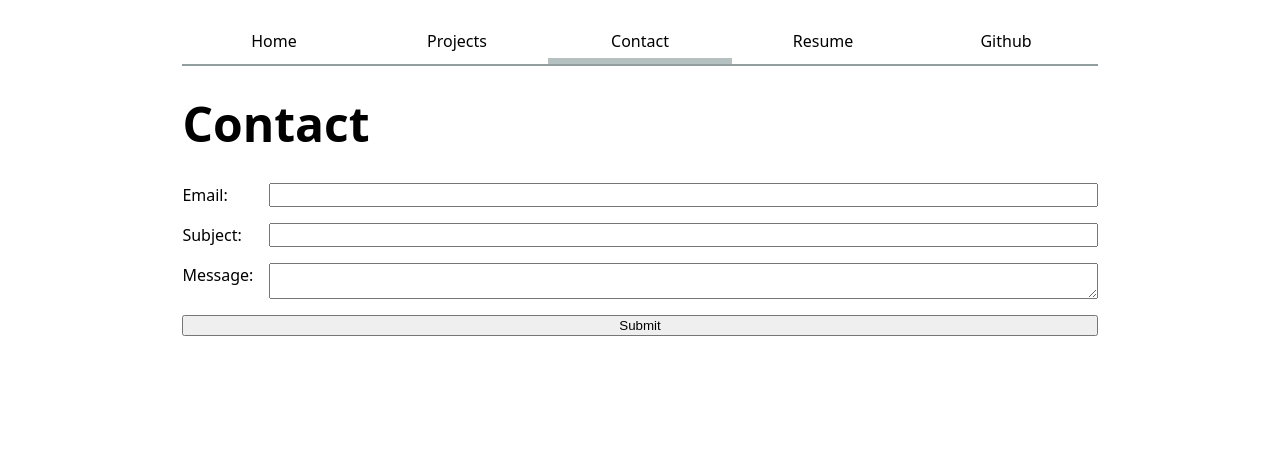
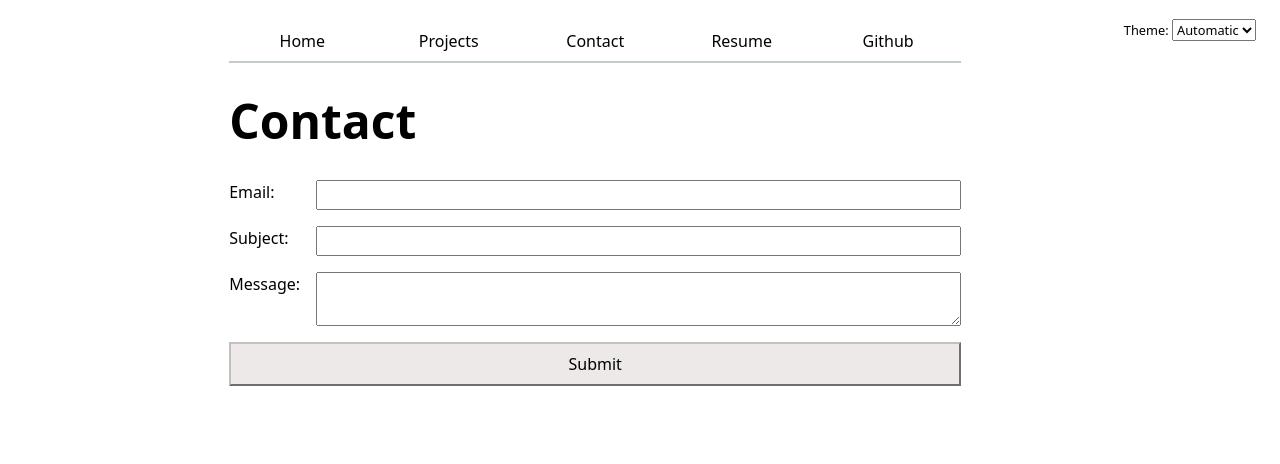
Before and after one commit to Nayan-Bhatnagar/portfolio, a plain HTML site: page contact/index.html in a window 1280 px wide. Drawn offline with Linux system fonts and the light colour scheme.

Commit message:
Added Lab 3 Javascript

```diff
--- a/contact/index.html
+++ b/contact/index.html
@@ -5,15 +5,9 @@
     <meta name="viewport" content="width=device-width, initial-scale=1.0">
     <title>Contact</title>
     <link rel = "stylesheet" href = "../style.css">
+    <script src = "../global.js" type = "module"></script>
 </head>
 <body>
-    <nav>
-        <a href = "../index.html">Home</a>
-        <a href = "../projects/index.html">Projects</a>
-        <a class = "current">Contact</a>
-        <a href = "../resume/index.html">Resume</a>
-        <a href = "https://github.com/Nayan-Bhatnagar" target = "_blank">Github</a>
-    </nav>
     <h1>Contact</h1>
     <form action = "mailto:imnotgivingyou@myemail.com" method = "POST" enctype = "text/plain">
         <label>
--- /dev/null
+++ b/global.js
@@ -0,0 +1,75 @@
+console.log('IT’S ALIVE!');
+
+function $$(selector, context = document) {
+    return Array.from(context.querySelectorAll(selector));
+}
+
+// const navLinks = $$('nav a');
+// let currentLink = navLinks.find(
+//     (a) => a.host === location.host && a.pathname === location.pathname
+// );
+// currentLink?.classList.add('current');
+// console.log(currentLink);
+
+let pages = [
+    {url: '', title: 'Home'},
+    {url: 'projects/', title: 'Projects'},
+    {url: 'contact/', title: 'Contact'},
+    {url: 'resume/', title: 'Resume'},
+    {url: 'https://github.com/Nayan-Bhatnagar', title: 'Github'}
+];
+
+let nav = document.createElement('nav');
+document.body.prepend(nav);
+
+for (let p of pages) {
+    const BASE_PATH = (location.hostname === "localhost" || location.hostname === "127.0.0.1") ?
+        "/" : "/portfolio/";
+    let url = p.url;
+    url = url.startsWith('http') ? url : BASE_PATH + url;
+    let title = p.title;
+
+    let a = document.createElement('a');
+    a.href = url;
+    a.textContent = title;
+    nav.append(a);
+
+    if (a.host === location.host && a.pathname === location.pathname) {
+        a.classList.add('current');
+    };
+    if (a.host !== location.host) {
+        a.target = '_blank';
+    }
+};
+
+document.body.insertAdjacentHTML(
+  'afterbegin',
+  `
+	<label class = "color-scheme">Theme:
+		<select>
+			<option value = "light dark">Automatic</option>
+            <option value = "light">Light</option>
+            <option value = "dark">Dark</option>
+		</select>
+	</label>`,
+);
+
+let select = document.querySelector('select');
+select.addEventListener('input', function (event) {
+    document.documentElement.style.setProperty('color-scheme', event.target.value);
+    localStorage.colorScheme = event.target.value;
+});
+
+if ('colorScheme' in localStorage) {
+    document.documentElement.style.setProperty('color-scheme', localStorage.colorScheme);
+    select.value = localStorage.colorScheme;
+};
+
+
+    // <nav>
+    //     <a href = "index.html">Home</a>
+    //     <a href = "projects/index.html">Projects</a>
+    //     <a href = "contact/index.html">Contact</a>
+    //     <a href = "resume/index.html">Resume</a>
+    //     <a href = "https://github.com/Nayan-Bhatnagar" target = "_blank">Github</a>
+    // </nav>
--- a/style.css
+++ b/style.css
@@ -1,5 +1,6 @@
 :root {
   --color-accent: rgb(82, 181, 114);
+  color-scheme: light dark;
 }
 
 body {
@@ -7,18 +8,19 @@
 	   and use the OS’s UI font as the website font
 	 */
   font: 100%/1.5 system-ui;
-  max-width: 100ch;
+  max-width: 80ch;
   margin-inline: auto;
-  padding: 1% 7% 4% 7%;
+  padding: 1% 14% 4% 7%;
   accent-color: var(--color-accent);
 }
 
 nav {
+  --border-color: oklch(66.654% 0.0195 201.215 / 0.5);
   display: flex;
   margin-bottom: 1.5em;
   border-bottom-width: 2px;
   border-bottom-style: solid;
-  border-bottom-color: oklch(69.044% 0.01261 197.21);
+  border-bottom-color: var(--border-color);
 
   a {
     flex: 1;
@@ -32,16 +34,16 @@
     border-bottom-width: 0.4em;
     border-bottom-style: solid;
     border-bottom-color: var(--color-accent);
-    background-color: oklch(from var(--color-accent) 95% 5% h);
-    padding-bottom: 0.3em;
+    background-color: color-mix(in oklch, var(--color-accent), canvas 60%);
+    padding-bottom: 0.1em;
   }
 }
 
 a.current {
   border-bottom-width: 0.4em;
   border-bottom-style: solid;
-  border-bottom-color: oklch(80% 3% 200);
-  padding-bottom: 0.3em;
+  border-bottom-color: var(--border-color);
+  padding-bottom: 0.1em;
 }
 
 form {
@@ -53,10 +55,22 @@
     display: grid;
     grid-template-columns: subgrid;
     grid-column: 1 / -1;
+
+    input {
+      font: inherit;
+    }
+    textarea {
+      font: inherit;
+    }
   }
 
   button {
     grid-column: 1 / -1;
+    padding-top: 0.5em;
+    padding-bottom: 0.5em;
+    font: inherit;
+    background-color: light-dark(#d8d0d076, #ddcfcf7a);
+    border-color: light-dark(rgb(199, 191, 191), rgba(231, 221, 221, 0.869));
   }
 }
 
@@ -90,7 +104,7 @@
 
   h2 {
     font-size: 200%;
-    color: rgb(69, 77, 84);
+    color: light-dark(rgb(69, 77, 84), rgb(215, 216, 218));
   }
 
   p, li {
@@ -108,3 +122,14 @@
   border-bottom-style: solid;
   border-bottom-color: oklch(64.11% 0.05899 195.849);
 }
+
+label.color-scheme {
+  position: absolute;
+  top: 1.2rem;
+  right: 1.5rem;
+  font-size: 80%;
+
+  select {
+    font: inherit;
+  }
+}
```
Also changed, not shown: index.html (+1 -7 lines), projects/index.html (+1 -7 lines), resume/index.html (+1 -7 lines).
